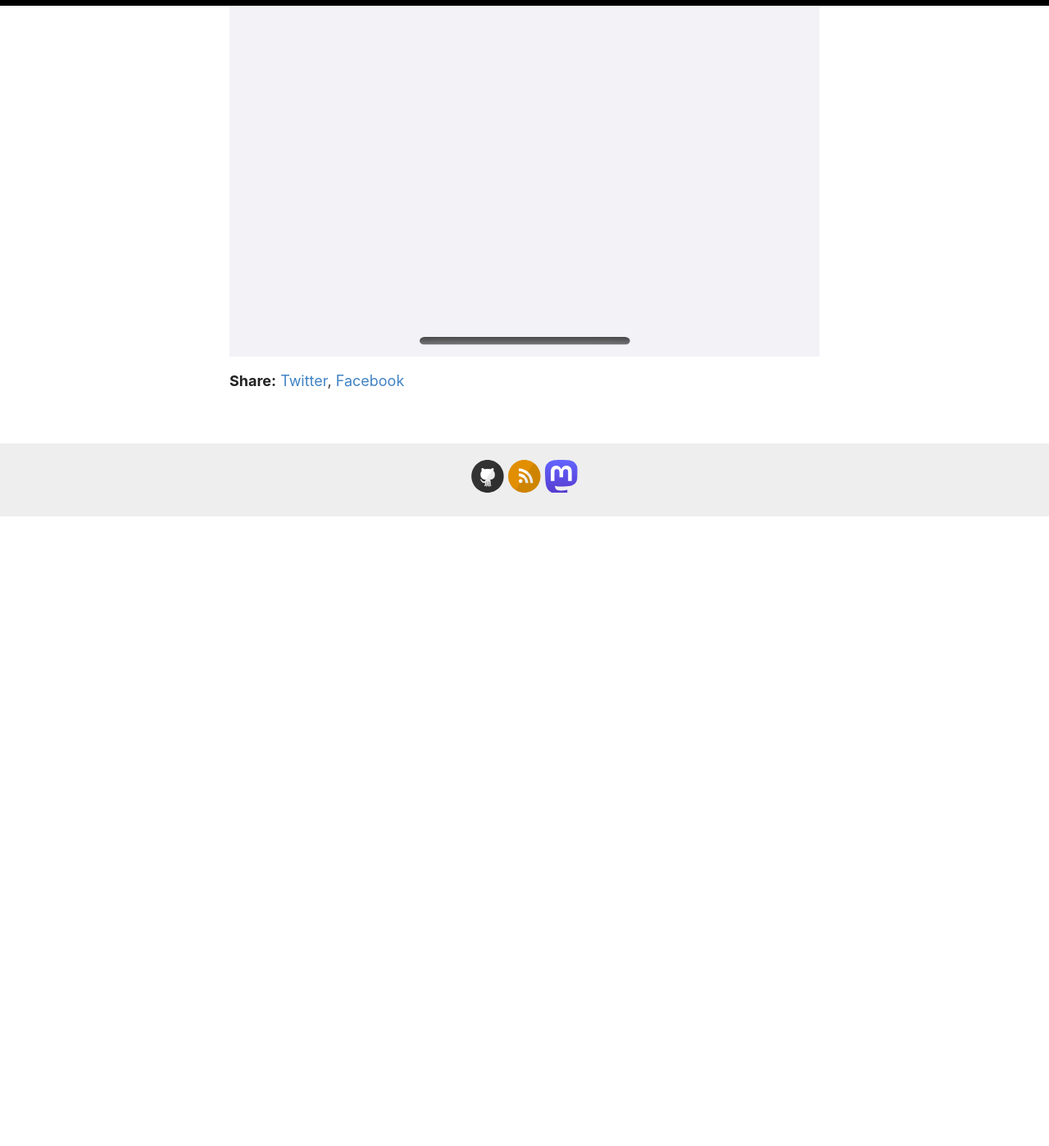
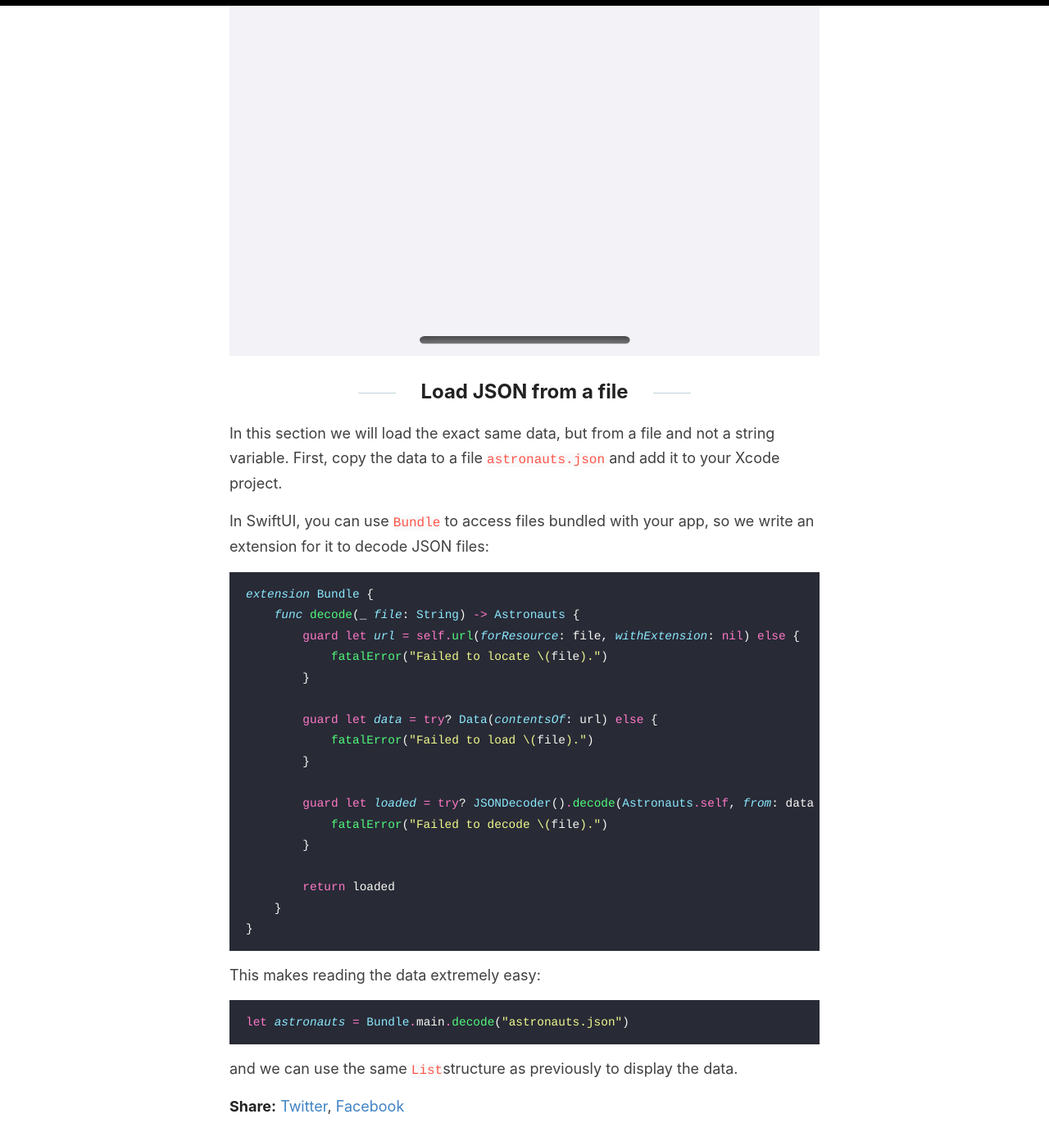
Before and after one commit to krz/krz.github.io, a Jekyll site: the page built from _posts/2024-03-06-loading-json-in-swiftui.md, in a window 1280 px wide and 1400 px high, scrolled down 3499 px. Shown: the whole window at 82% size. Built offline with Jekyll 4.4.1, drawn with Linux system fonts in a browser that asks for light colours; before the commit the page ends 4129 px from its top, so only the background shows below that; some of the changed text lies outside the part shown.

Commit message:
add section 2

````diff
--- a/_posts/2024-03-06-loading-json-in-swiftui.md
+++ b/_posts/2024-03-06-loading-json-in-swiftui.md
@@ -10,7 +10,7 @@ In this blog post, we’ll delve into the essentials of loading JSON data in Swi
 We’ll start by exploring how to load JSON data directly as a String—useful for quick tests or when dealing with small data payloads.
 Then, we’ll advance to loading JSON from a file, which is a common scenario for apps that consume complex data structures or large datasets.
 
-# Loading JSON as a String
+## Loading JSON as a String
 
 In this example, we'll import the following JSON data set of current astronauts in space as a string.
 This data is avaible from [this repo of awesome JSON datasets.](https://github.com/jdorfman/awesome-json-datasets)
@@ -28,7 +28,7 @@ This data is avaible from [this repo of awesome JSON datasets.](https://github.c
 To do this, we first have to create a struct that coheres to the JSON hierarchical structure of the data.
 In this case, the hierarchy is an array of `people` that contains the `name` and `craft` of each astronaut.
 
-```
+```swift
 struct Astronauts: Codable {
     let people: [People]
 }
@@ -76,3 +76,37 @@ if let astronauts = try? decoder.decode(Astronauts.self, from: data) {
         }
 ```
 ![](/images/json1.png)
+
+## Load JSON from a file
+
+In this section we will load the exact same data, but from a file and not a string variable.
+First, copy the data to a file `astronauts.json` and add it to your Xcode project.
+
+In SwiftUI, you can use `Bundle` to access files bundled with your app, so we write an extension for it
+to decode JSON files:
+
+```swift
+extension Bundle {
+    func decode(_ file: String) -> Astronauts {
+        guard let url = self.url(forResource: file, withExtension: nil) else {
+            fatalError("Failed to locate \(file).")
+        }
+
+        guard let data = try? Data(contentsOf: url) else {
+            fatalError("Failed to load \(file).")
+        }
+
+        guard let loaded = try? JSONDecoder().decode(Astronauts.self, from: data) else {
+            fatalError("Failed to decode \(file).")
+        }
+
+        return loaded
+    }
+}
+```
+
+This makes reading the data extremely easy:
+```swift
+let astronauts = Bundle.main.decode("astronauts.json")
+```
+and we can use the same `List`structure as previously to display the data.
````
